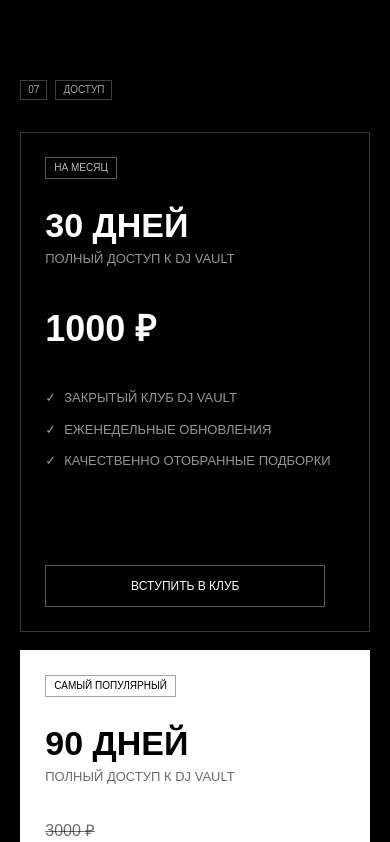
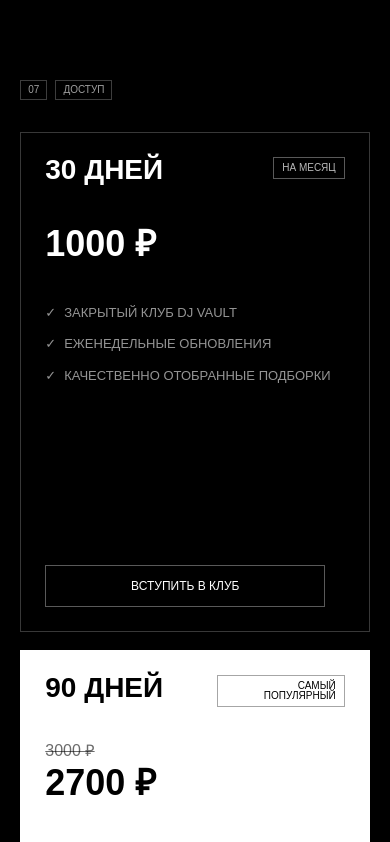
Before and after one commit to flaber2680/dj-vault-v2, a Next.js app: page / in a window 390 px wide. Shown: the part 5940-6782 px from the top of the page. Built offline with nearby package versions, Linux system fonts and the light colour scheme; no server answers.

Commit message:
Align access package card headers

```diff
--- a/app/globals.css
+++ b/app/globals.css
@@ -792,7 +792,7 @@ body.is-scrolled .header {
 .plan-badge {
   width: max-content;
   max-width: 100%;
-  margin-bottom: 28px;
+  margin-bottom: 0;
   padding: 5px 8px;
   display: inline-flex;
   align-self: flex-end;
@@ -804,9 +804,22 @@ body.is-scrolled .header {
   white-space: nowrap;
 }
 
+.plan-topline {
+  width: 100%;
+  margin-bottom: 36px;
+  display: grid;
+  grid-template-columns: minmax(0, 1fr) auto;
+  gap: 16px;
+  align-items: start;
+}
+
+.plan-topline .plan-badge {
+  align-self: start;
+}
+
 .plan-head {
   padding-right: 0;
-  margin-bottom: 36px;
+  margin-bottom: 0;
 }
 
 .pricing-card p {
@@ -2873,17 +2886,18 @@ body.is-scrolled .header {
     padding-right: 0;
   }
 
-  .pricing-card {
-    padding-top: clamp(76px, 17vw, 88px);
+  .plan-topline {
+    gap: 10px;
+  }
+
+  .pricing-card h3 {
+    font-size: 28px;
   }
 
   .pricing-card .plan-badge {
-    position: absolute;
-    top: 24px;
-    left: 24px;
-    max-width: calc(100% - 48px);
-    margin-bottom: 0;
-    align-self: flex-start;
+    max-width: 128px;
+    white-space: normal;
+    text-align: right;
   }
 
   .pain-process-item {
--- a/app/pricing/page.tsx
+++ b/app/pricing/page.tsx
@@ -48,13 +48,13 @@ export default async function PricingPage() {
                 key={accessPackage.id}
                 data-reveal
               >
-                <span className="plan-badge">
-                  {accessPackage.badge}
-                </span>
-
-                <div className="plan-head">
-                  <h3>{accessPackage.durationDays} дней</h3>
-                  <p>{isRenewal ? "добавятся к доступу" : "доступ к DJ Vault"}</p>
+                <div className="plan-topline">
+                  <div className="plan-head">
+                    <h3>{accessPackage.durationDays} дней</h3>
+                  </div>
+                  <span className="plan-badge">
+                    {accessPackage.badge}
+                  </span>
                 </div>
 
                 <div className="plan-price">
--- a/components/sections/LibraryBlocks.tsx
+++ b/components/sections/LibraryBlocks.tsx
@@ -343,11 +343,11 @@ export async function LibraryBlocks() {
               key={accessPackage.id}
               data-reveal
             >
-              {accessPackage.badge ? <span className="plan-badge">{accessPackage.badge}</span> : null}
-
-              <div className="plan-head">
-                <h3>{accessPackage.durationDays} дней</h3>
-                <p>Полный доступ к DJ Vault</p>
+              <div className="plan-topline">
+                <div className="plan-head">
+                  <h3>{accessPackage.durationDays} дней</h3>
+                </div>
+                {accessPackage.badge ? <span className="plan-badge">{accessPackage.badge}</span> : null}
               </div>
 
               <div className="plan-price">
```
